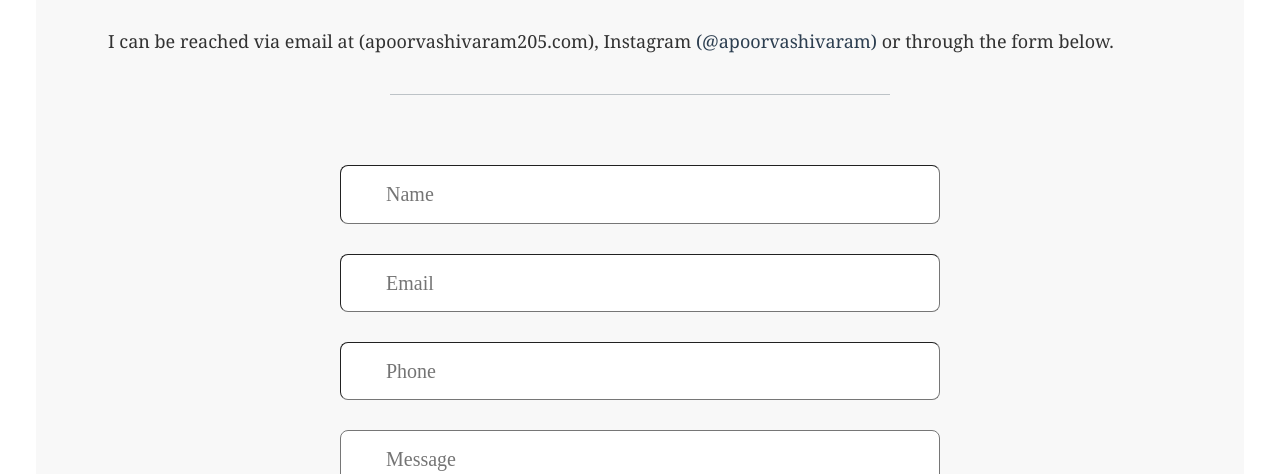
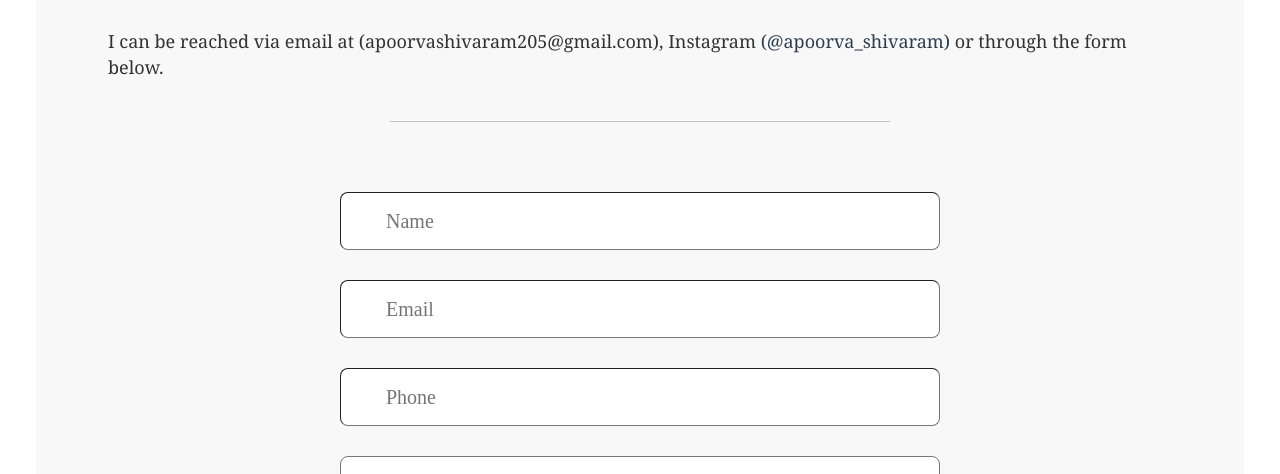
Before and after one commit to varunvenky99/Apoorva-shivaram-Photography-Portfolio, a Gatsby site: page /contact in a window 1280 px wide. Shown: the part 626-1100 px from the top of the page. Built offline with nearby package versions, Linux system fonts and the light colour scheme; Gatsby itself is replaced by a stand-in of ours.

Commit message:
contact modification

```diff
--- a/package.json
+++ b/package.json
@@ -25,7 +25,8 @@
     "react-dom": "^16.12.0",
     "react-helmet": "^6.0.0",
     "react-pose": "^4.0.10",
-    "simple-react-lightbox": "^2.8.0-5"
+    "simple-react-lightbox": "^2.8.0-5",
+    "smooth-scroll": "^16.1.3"
   },
   "devDependencies": {
     "prettier": "2.0.5"
--- a/src/pages/contact.js
+++ b/src/pages/contact.js
@@ -8,12 +8,13 @@ const contactpg = () => {
         <h1 className="contact">Contact Me</h1>
         <div className="content">
           <p>
-            I can be reached via email at (apoorvashivaram205.com), Instagram{" "}
+            I can be reached via email at (apoorvashivaram205@gmail.com),
+            Instagram{" "}
             <a
               className="insta"
               href="https://www.instagram.com/apoorva_shivaram/?hl=en"
             >
-              (@apoorvashivaram)
+              (@apoorva_shivaram)
             </a>{" "}
             or through the form below.
           </p>
```
Also changed, not shown: 1 other file.
